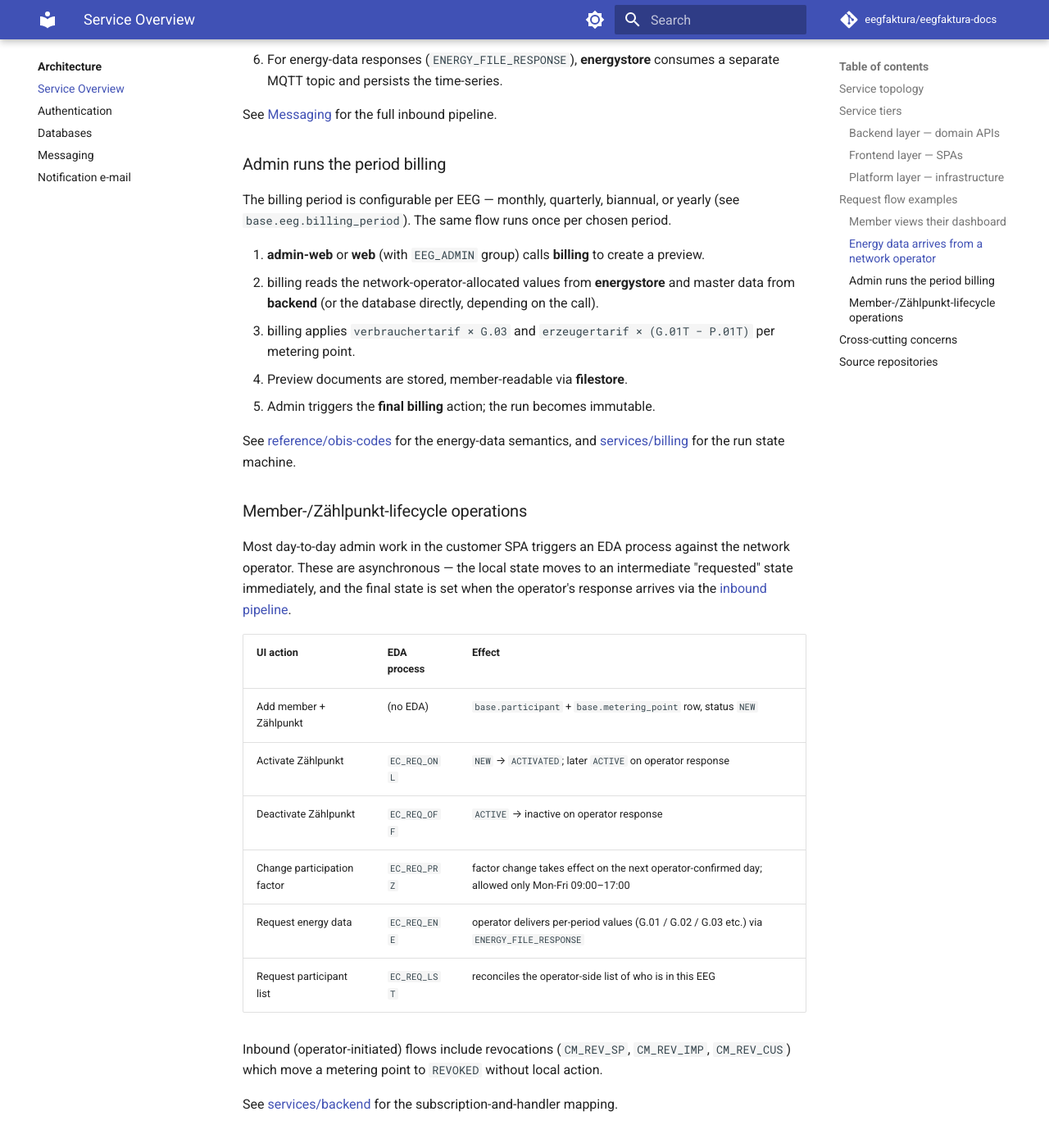
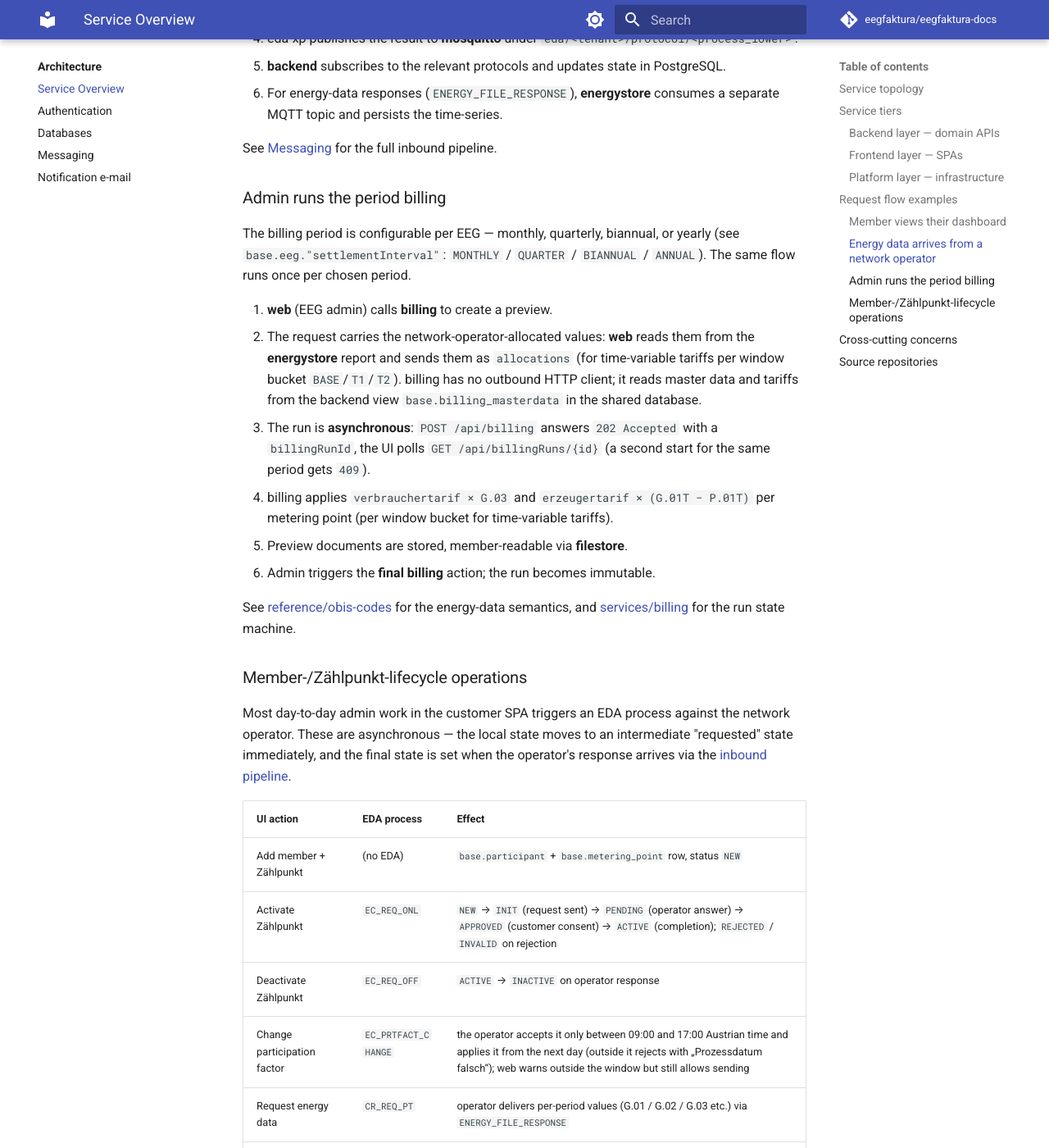
Before and after one commit to eegfaktura/eegfaktura-docs, an MkDocs documentation site: the page built from docs/architecture/overview.md, in a window 1280 px wide and 1400 px high, scrolled down 3464 px. Shown: the whole window at 82% size. Built offline with MkDocs 1.6.1 and Material for MkDocs 9.7.7, drawn with Linux system fonts in a browser that asks for light colours; comment, search, counter and statistics services are not loaded; some of the changed text lies outside the part shown.

Commit message:
docs(architecture): fix overview data flows, EDA process codes and states
Co-Authored-By: Claude Opus 5.5 <noreply@anthropic.com>

````diff
--- a/docs/architecture/overview.md
+++ b/docs/architecture/overview.md
@@ -32,24 +32,25 @@ flowchart LR
   WEB --> ES
   WEB --> FS
   AWEB --> AB
-  AWEB --> BE
+  AWEB --> ES
   WEB --> KC
   AWEB --> KC
 
   BE --> PG
   BI --> PG
   FS --> PG
-  ES -.->|reads| PG
+  EX --> PG
+  AB --> PG
 
   ES --- MQ
   EX --- MQ
   EM --- MQ
-  BE -.->|subscribes| MQ
+  BE -.->|pub/sub| MQ
 ```
 
 ## Service tiers
 
-The local stack defines **13 services** (see `docker-compose.yaml`), grouped into three tiers below. The `eda-mock` stub is listed for completeness but is **not** part of the standard compose stack — the stack runs the real eda-xp connector (`eegfaktura-kep`).
+The local stack defines **13 services** (see `docker-compose.yaml`; plus a one-shot `eegfaktura-volume-permissions` helper that chowns the data volumes to UID/GID 1000), grouped into three tiers below. The `eda-mock` stub is listed for completeness but is **not** part of the standard compose stack — the stack runs the real eda-xp connector (`eegfaktura-kep`).
 
 ### Backend layer — domain APIs
 
@@ -110,13 +111,14 @@ See [Messaging](messaging.md) for the full inbound pipeline.
 
 ### Admin runs the period billing
 
-The billing period is configurable per EEG — monthly, quarterly, biannual, or yearly (see `base.eeg.billing_period`). The same flow runs once per chosen period.
+The billing period is configurable per EEG — monthly, quarterly, biannual, or yearly (see `base.eeg."settlementInterval"`: `MONTHLY` / `QUARTER` / `BIANNUAL` / `ANNUAL`). The same flow runs once per chosen period.
 
-1. **admin-web** or **web** (with `EEG_ADMIN` group) calls **billing** to create a preview.
-2. billing reads the network-operator-allocated values from **energystore** and master data from **backend** (or the database directly, depending on the call).
-3. billing applies `verbrauchertarif × G.03` and `erzeugertarif × (G.01T − P.01T)` per metering point.
-4. Preview documents are stored, member-readable via **filestore**.
-5. Admin triggers the **final billing** action; the run becomes immutable.
+1. **web** (EEG admin) calls **billing** to create a preview.
+2. The request carries the network-operator-allocated values: **web** reads them from the **energystore** report and sends them as `allocations` (for time-variable tariffs per window bucket `BASE`/`T1`/`T2`). billing has no outbound HTTP client; it reads master data and tariffs from the backend view `base.billing_masterdata` in the shared database.
+3. The run is **asynchronous**: `POST /api/billing` answers `202 Accepted` with a `billingRunId`, the UI polls `GET /api/billingRuns/{id}` (a second start for the same period gets `409`).
+4. billing applies `verbrauchertarif × G.03` and `erzeugertarif × (G.01T − P.01T)` per metering point (per window bucket for time-variable tariffs).
+5. Preview documents are stored, member-readable via **filestore**.
+6. Admin triggers the **final billing** action; the run becomes immutable.
 
 See [reference/obis-codes](../reference/obis-codes.md) for the energy-data semantics, and [services/billing](../services/billing.md) for the run state machine.
 
@@ -127,11 +129,11 @@ Most day-to-day admin work in the customer SPA triggers an EDA process against t
 | UI action | EDA process | Effect |
 |-----------|-------------|--------|
 | Add member + Zählpunkt | (no EDA) | `base.participant` + `base.metering_point` row, status `NEW` |
-| Activate Zählpunkt | `EC_REQ_ONL` | `NEW` → `ACTIVATED`; later `ACTIVE` on operator response |
-| Deactivate Zählpunkt | `EC_REQ_OFF` | `ACTIVE` → inactive on operator response |
-| Change participation factor | `EC_REQ_PRZ` | factor change takes effect on the next operator-confirmed day; allowed only Mon-Fri 09:00–17:00 |
-| Request energy data | `EC_REQ_ENE` | operator delivers per-period values (G.01 / G.02 / G.03 etc.) via `ENERGY_FILE_RESPONSE` |
-| Request participant list | `EC_REQ_LST` | reconciles the operator-side list of who is in this EEG |
+| Activate Zählpunkt | `EC_REQ_ONL` | `NEW` → `INIT` (request sent) → `PENDING` (operator answer) → `APPROVED` (customer consent) → `ACTIVE` (completion); `REJECTED` / `INVALID` on rejection |
+| Deactivate Zählpunkt | `EC_REQ_OFF` | `ACTIVE` → `INACTIVE` on operator response |
+| Change participation factor | `EC_PRTFACT_CHANGE` | the operator accepts it only between 09:00 and 17:00 Austrian time and applies it from the next day (outside it rejects with „Prozessdatum falsch“); web warns outside the window but still allows sending |
+| Request energy data | `CR_REQ_PT` | operator delivers per-period values (G.01 / G.02 / G.03 etc.) via `ENERGY_FILE_RESPONSE` |
+| Request participant list | `EC_PODLIST` | reconciles the operator-side list of who is in this EEG |
 
 Inbound (operator-initiated) flows include revocations (`CM_REV_SP`, `CM_REV_IMP`, `CM_REV_CUS`) which move a metering point to `REVOKED` without local action.
 
@@ -147,6 +149,6 @@ See [services/backend](../services/backend.md#eda-subscriptions) for the subscri
 
 ## Source repositories
 
-Each service is its own repository. The platform repository (`eegfaktura-platform`) is a separate repository that holds the deployment manifests and tooling for all of them.
+Each service is its own repository. Deployment manifests (Kustomize, synced by ArgoCD) live in `vfeeg-development/eegfaktura-gitops`; platform tooling, zones and ADRs in `vfeeg-development/eegfaktura-platform`.
 
 Service-to-repository mapping is documented per service page under [Services](../services/index.md).
````
Also changed, not shown: docs/architecture/index.md (+3 -2 lines), docs/services/index.md (+1 -1 lines).
